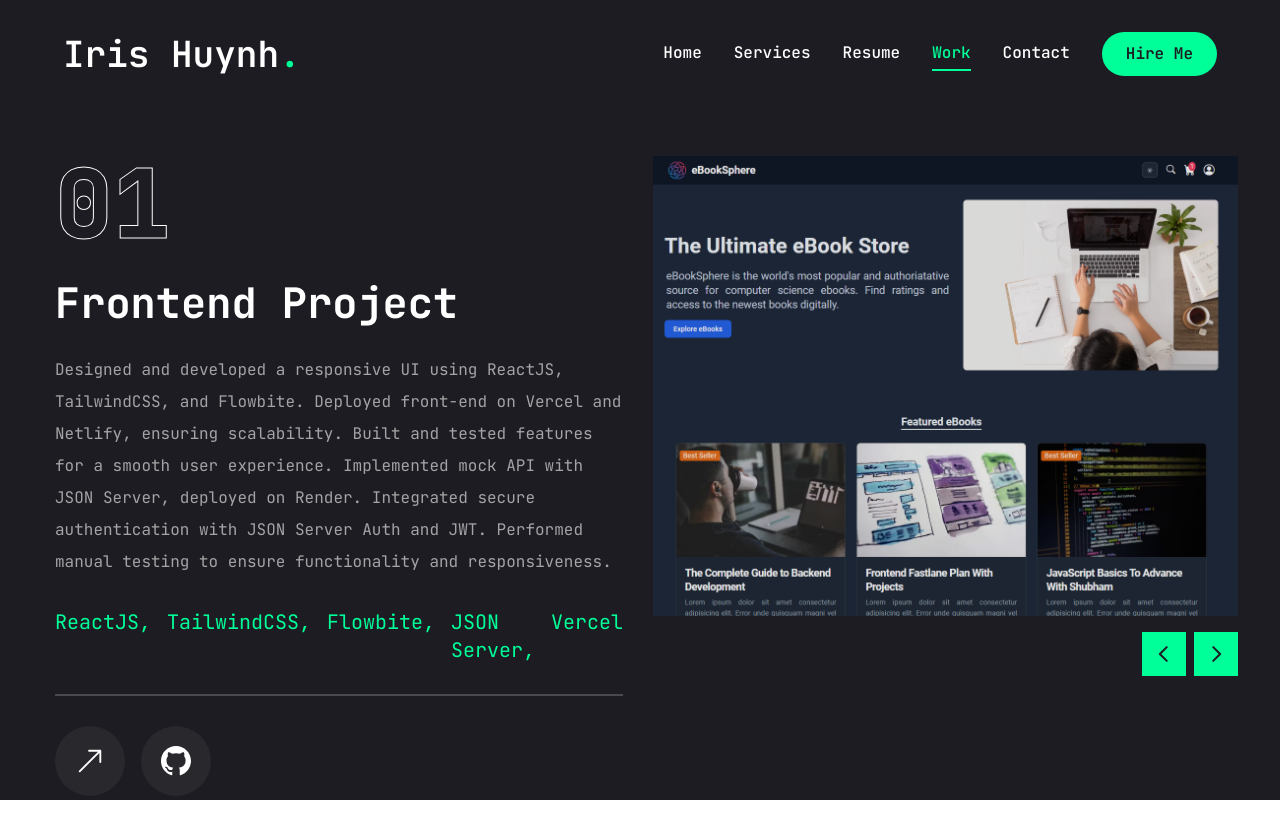
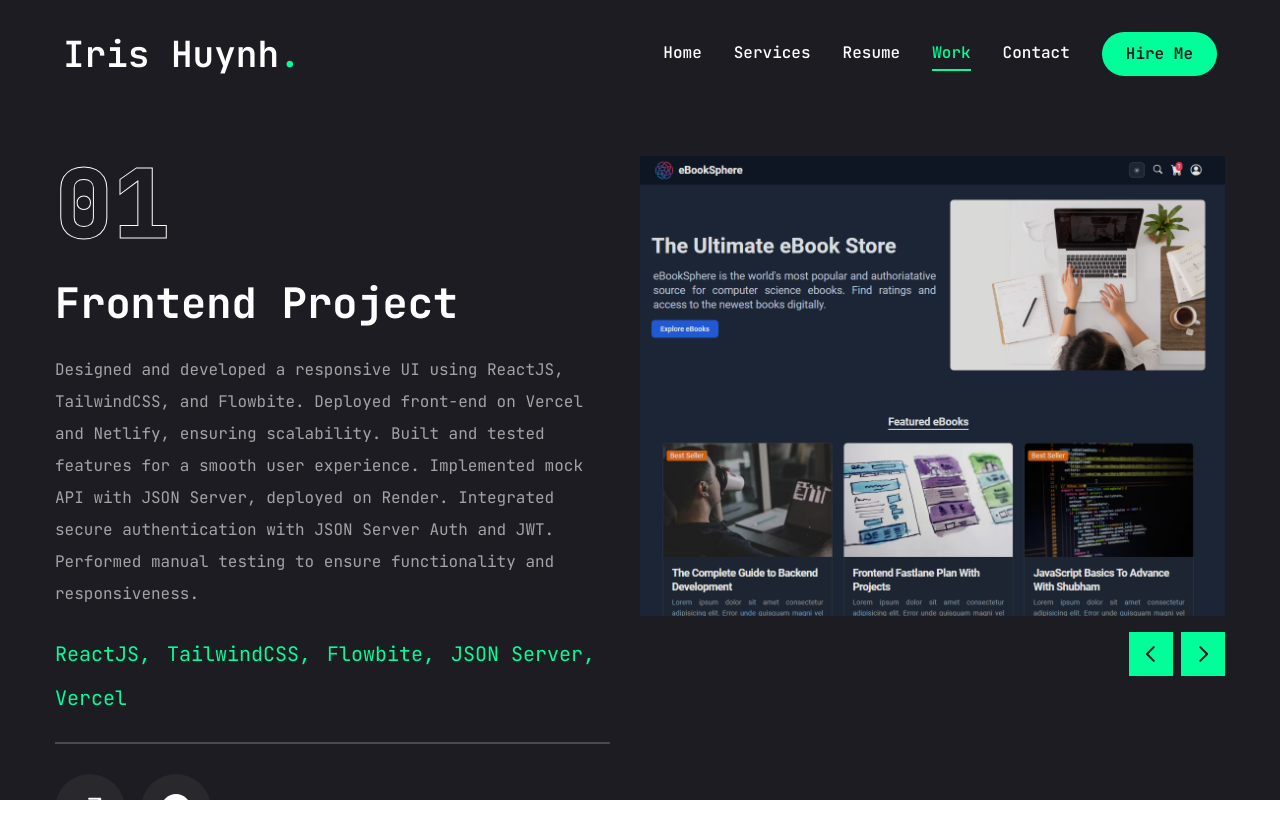
Before and after one commit to 1Ir-is/Portfolio-Iris-Huynh, a Next.js app: page /work in a window 1280 px wide. Shown: the top 838 px of the page. Before the commit the page ends 800 px from the top, so only its background shows below. Built offline with nearby package versions, Linux system fonts and the light colour scheme.

Commit message:
feat: fix the UI

```diff
--- a/app/work/page.jsx
+++ b/app/work/page.jsx
@@ -149,12 +149,14 @@ const Work = () => {
               {/* project description */}
               <p className="text-white/60">{project.description}</p>
               {/* stack */}
-              <ul className="flex gap-4">
+              <ul className="flex gap-4 flex-wrap text-center">
                 {project.stack.map((item, index) => {
                   return (
-                    <li key={index} className="text-xl text-accent">
+                    <li
+                      key={index}
+                      className="text-lg md:text-xl text-accent whitespace-nowrap"
+                    >
                       {item.name}
-                      {/* Add comma only if it's not the last item */}
                       {index < project.stack.length - 1 && ","}
                     </li>
                   );
```
